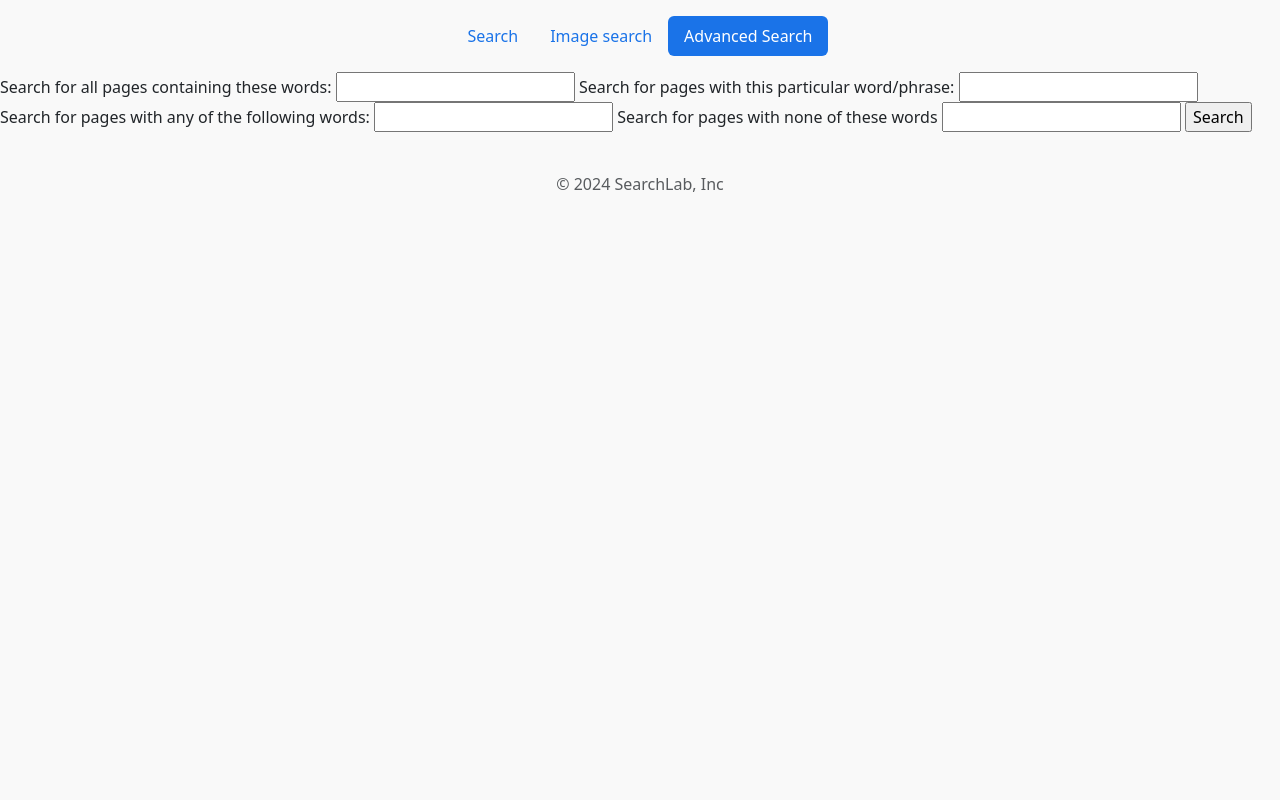
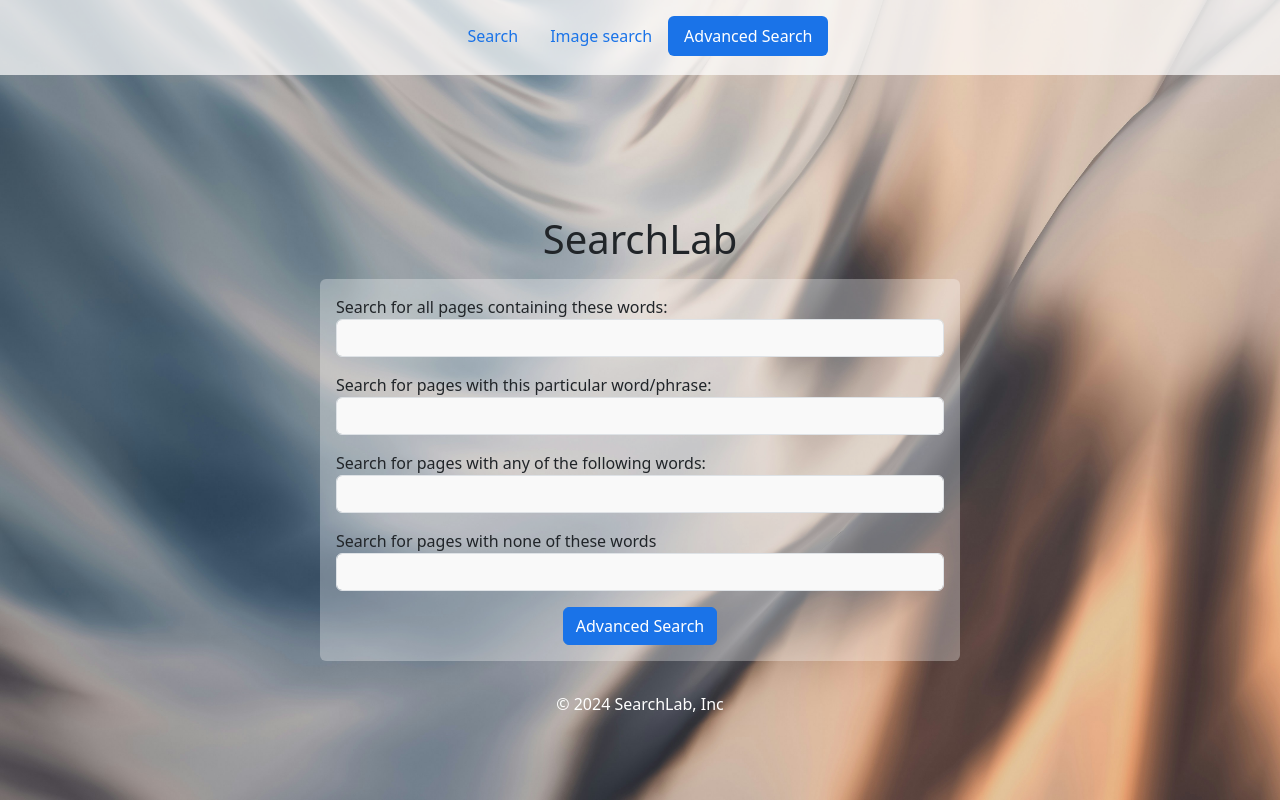
Before and after one commit to AyTee001/lab6_google, a website: page pages/extended-search.html in a window 1280 px wide. Drawn offline with Linux system fonts and the light colour scheme.

Commit message:
initial implementation

```diff
--- a/pages/extended-search.html
+++ b/pages/extended-search.html
@@ -16,27 +16,31 @@
             <li class="nav-item"><a href="/pages/extended-search.html" class="nav-link active" aria-current="page">Advanced Search</a></li>
         </ul>
     </header>
-    <main>
-        <div>
-            <form action="https://www.google.com/search" method="GET">
+    <main class="d-flex flex-column justify-content-center align-items-center">
+        <div class="mb-2">
+            <h1>SearchLab</h1>
+        </div>
+        <div class="form-container">
+            <form action="https://www.google.com/search" class="rounded p-3 extended-search-form d-flex flex-column align-items-start justify-content-center" method="GET">
                 <label for="all_words">Search for all pages containing these words:</label>
-                <input type="text" id="all_words" name="as_q" value="">
+                <input type="text" id="all_words" name="as_q" class="form-control" value="">
 
-                <label for="exact_phrase">Search for pages with this particular word/phrase:</label>
-                <input type="text" id="exact_phrase" name="as_epq" value="">
+                <label for="exact_phrase" class="mt-3">Search for pages with this particular word/phrase:</label>
+                <input type="text" id="exact_phrase" name="as_epq" class="form-control" value="">
 
-                <label for="any_words">Search for pages with any of the following words:</label>
-                <input type="text" id="any_words" name="as_oq" value="">
+                <label for="any_words" class="mt-3">Search for pages with any of the following words:</label>
+                <input type="text" id="any_words" name="as_oq" class="form-control" value="">
 
-                <label for="none_of_these">Search for pages with none of these words</label>
-                <input type="text" id="none_of_these" name="as_eq" value="">
-
-                <input type="submit" value="Search">
+                <label for="none_of_these" class="mt-3">Search for pages with none of these words</label>
+                <input type="text" id="none_of_these" name="as_eq" class="form-control " value="">
+                <div class="d-flex justify-content-center advanced-search-btn">
+                    <input type="submit" value="Advanced Search" class="btn btn-primary mt-3">
+                </div>
             </form>
         </div>
     </main>
     <footer class="py-3 my-4">
-        <p class="text-center text-body-secondary">© 2024 SearchLab, Inc</p>
+        <p class="text-center footer-copyright">© 2024 SearchLab, Inc</p>
     </footer>
 </body>
 
--- a/styles/styles.scss
+++ b/styles/styles.scss
@@ -7,3 +7,49 @@ $light: #FFFFFF;
 $body-bg: #F9F9F9;
 $bg-body-tertiary: #F9F9F9;
 @import '../node_modules/bootstrap/scss/bootstrap';
+
+
+body {
+    background-image: url(/images/steve-johnson-IzlHm4cLdW4-unsplash.jpg);
+    background-size: cover;
+    background-repeat: no-repeat;
+    height: 100vh;
+}
+
+header{
+    height: 75px;
+    background-color: rgba(256, 256, 256, 0.7);
+}
+
+main{
+    height: calc(100vh - 75px);
+}
+
+footer{
+    height: 100px;
+    position: fixed;
+    bottom: 0;
+    left: 0;
+    right: 0;
+}
+
+.lucky-btn{
+    color: $light;
+    white-space: nowrap;
+}
+
+.footer-copyright{
+    color: $light;
+}
+
+.form-container{
+    width: 50%;
+}
+
+.extended-search-form{
+    background-color: rgba(256, 256, 256, 0.3);
+}
+
+.advanced-search-btn{
+    width: 100%;
+}
```
Also changed, not shown: index.html (+13 -8 lines), pages/image-search.html (+11 -6 lines), styles/styles.css, 1 other file.
